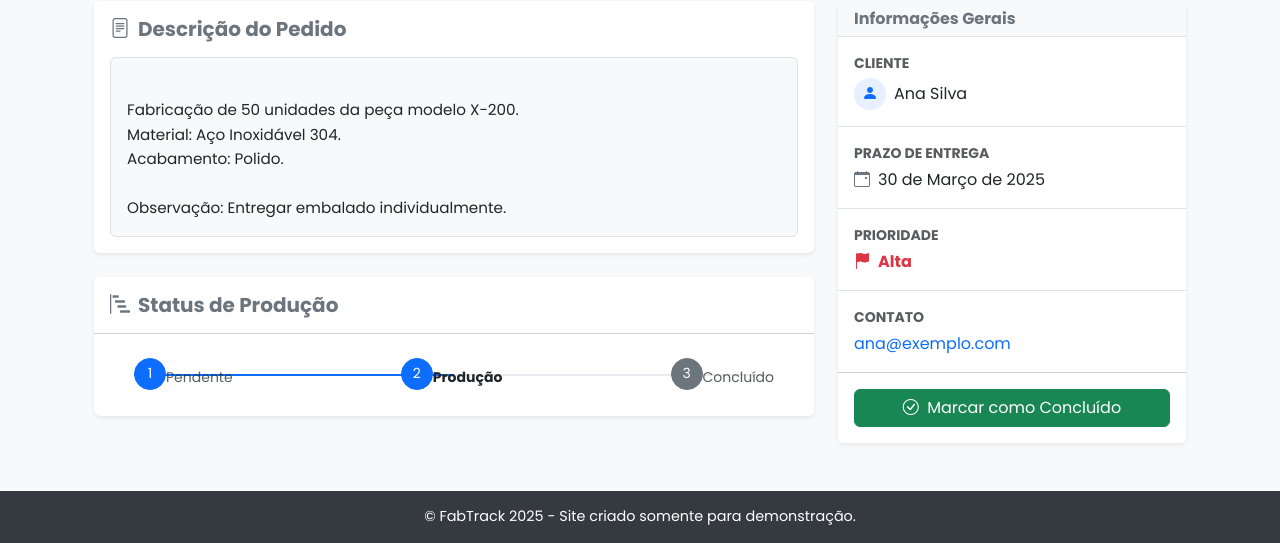
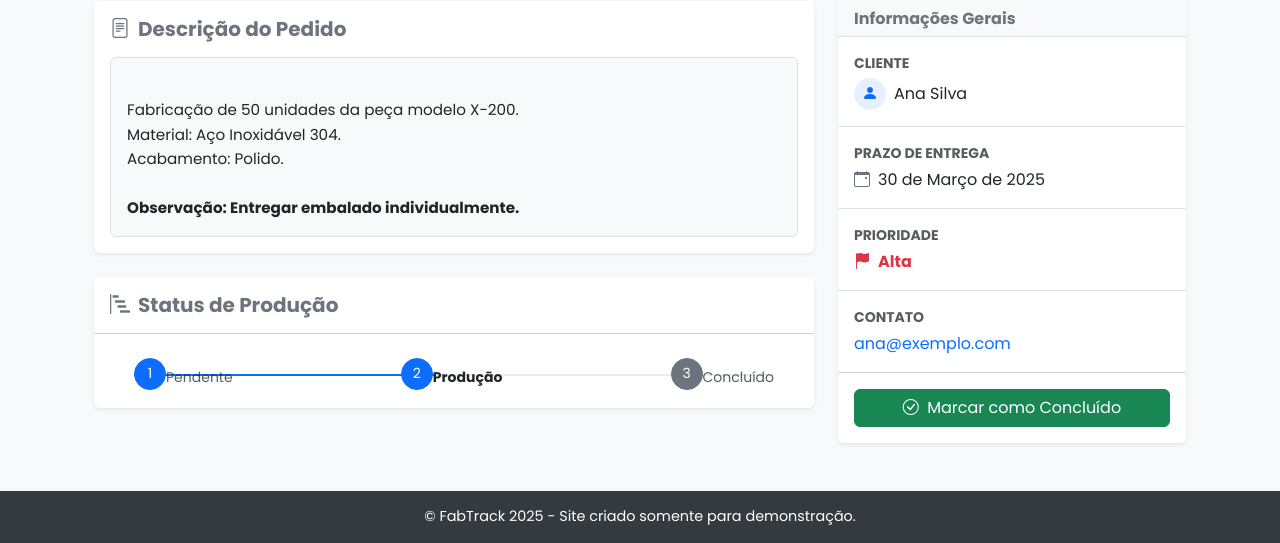
Before and after one commit to KauanNaves/projeto-rastreio, a Flask app: page /detalhes_pedido in a window 1280 px wide. Shown: the part 257-800 px from the top of the page. Run offline with Flask 3, Linux system fonts and the light colour scheme; parts of the project's set-up code (start-up, migrations or seed data) failed here and were passed over.

Commit message:
Tela detalhes_pedidos revisada

```diff
--- a/routes/pedidos.py
+++ b/routes/pedidos.py
@@ -17,3 +17,15 @@ def detalhes_pedido():
 @pedidos.route('/avaliar_pedido')
 def avaliar_pedido():
     return render_template('avaliar_pedido.html')
+
+@pedidos.route('/editar_pedido')
+def editar_pedido():
+    return render_template('editar_pedido.html')
+
+@pedidos.route('/excluir_pedido', methods=['POST'])
+def excluir_pedido():
+    return "Pedido excluído com sucesso!"
+
+@pedidos.route('/concluir_pedido', methods=['POST'])
+def concluir_pedido():
+    return "Pedido concluído com sucesso!"
--- a/templates/detalhes_pedido.html
+++ b/templates/detalhes_pedido.html
@@ -23,7 +23,6 @@
         </div>
 
         <div class="d-flex gap-2">
-
             <a href="{{ url_for('pedidos.avaliar_pedido') }}" class="btn btn-warning bg-opacity-25 border-warning text-dark fw-semibold">
                 <i class="bi bi-star-fill text-warning me-1"></i> <span class="d-none d-sm-inline">Avaliar</span>
             </a>
@@ -32,7 +31,7 @@
                 <i class="bi bi-share"></i> <span class="d-none d-sm-inline">Compartilhar</span>
             </button>
 
-            <a href="#" class="btn btn-outline-primary">
+            <a href="{{  url_for('pedidos.editar_pedido') }}" class="btn btn-outline-primary">
                 <i class="bi bi-pencil"></i> <span class="d-none d-sm-inline">Editar</span>
             </a>
 
@@ -58,7 +57,7 @@
                             Material: Aço Inoxidável 304.
                             Acabamento: Polido.
 
-                            Observação: Entregar embalado individualmente.
+                            <strong>Observação: Entregar embalado individualmente.</strong>
                         </p>
                     </div>
                 </div>
@@ -71,9 +70,9 @@
                     </h5>
                 </div>
                 <div class="card-body">
-                    <div class="position-relative m-4">
-                        <div class="progress" style="height: 2px;">
-                            <div class="progress-bar" role="progressbar" style="width: 50%;" aria-valuenow="50" aria-valuemin="0" aria-valuemax="100"></div>
+                    <div class="position-relative m-4 mb-3">
+                        <div class="progress" style="height: 2px; background-color: #e9ecef;">
+                            <div class="progress-bar" role="progressbar" style="width: 47%;" aria-valuenow="50" aria-valuemin="0" aria-valuemax="100"></div>
                         </div>
                         <div class="d-flex justify-content-between position-absolute top-0 start-0 w-100 translate-middle-y">
                             <div class="d-flex flex-col align-items-center">
@@ -134,9 +133,11 @@
                     </ul>
                 </div>
                 <div class="card-footer bg-white p-3">
-                    <button class="btn btn-success w-100">
-                        <i class="bi bi-check-circle me-1"></i> Marcar como Concluído
-                    </button>
+                    <form action="{{ url_for('pedidos.concluir_pedido') }}" method="POST">
+                        <button class="btn btn-success w-100">
+                            <i class="bi bi-check-circle me-1"></i> Marcar como Concluído
+                        </button>
+                    </form>
                 </div>
             </div>
         </div>
@@ -155,7 +156,7 @@
       </div>
       <div class="modal-footer border-0 pt-0">
         <button type="button" class="btn btn-light" data-bs-dismiss="modal">Cancelar</button>
-        <button type="button" class="btn btn-danger">Sim, excluir</button>
+        <form action="{{ url_for('pedidos.excluir_pedido') }}" method="post"><button type="submit"  class="btn btn-danger">Sim, excluir</button></form>
       </div>
     </div>
   </div>
```
Also changed, not shown: templates/editar_pedido.html (added).
